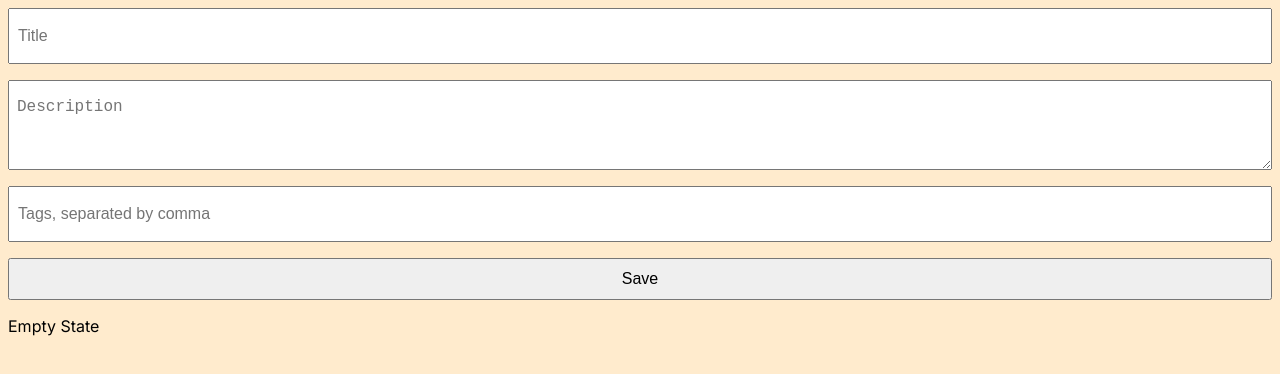
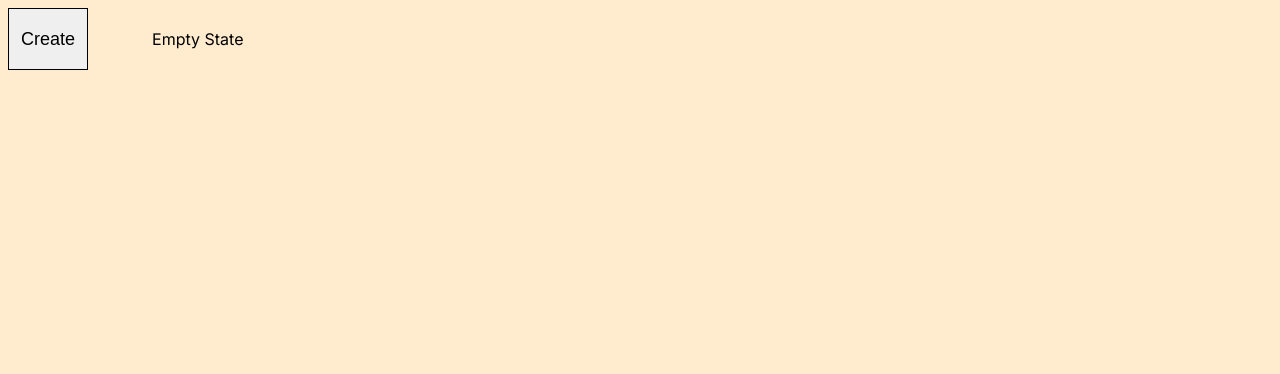
Before and after one commit to juanfrvera/dnd-next, a Next.js app: page / in a window 1280 px wide. Shown: the top 374 px of the page. Built offline with nearby package versions, Linux system fonts and the light colour scheme.

Commit message:
feat: list-item and edit feat: added sass

```diff
--- a/next.config.js
+++ b/next.config.js
@@ -1,4 +1,10 @@
+const path = require('path')
+
 /** @type {import('next').NextConfig} */
-const nextConfig = {}
+const nextConfig = {
+    sassOptions: {
+        includePaths: [path.join(__dirname, 'styles')],
+    }
+}
 
 module.exports = nextConfig
--- a/src/app/globals.css
+++ /dev/null
@@ -1,36 +0,0 @@
-body {
-  background-color: blanchedalmond;
-}
-
-.input {
-  line-height: 36px;
-  font-size: 16px;
-  padding: 8px;
-}
-
-.item-creator {
-  display: flex;
-  flex-direction: column;
-  gap: 16px;
-}
-
-.item {
-  display: flex;
-  flex-direction: column;
-  gap: 16px;
-}
-
-.button {
-  cursor: pointer;
-  line-height: 36px;
-  font-size: 16px;
-}
-
-.list {
-  display: flex;
-  gap: 64px;
-}
-
-.clickable-text {
-  cursor: pointer;
-}
--- a/src/app/home/item/list-item.tsx
+++ b/src/app/home/item/list-item.tsx
@@ -1,28 +1,40 @@
 'use client';
 import { useState } from 'react';
+import Item from './item';
 
-export default function Item(props: { item: iItem; onChange: (item: iItem) => unknown }) {
+export default function ListItem(props: { item: iItem; onChange: (item: iItem) => unknown }) {
     const [expanded, setExpanded] = useState<boolean>(false);
     const [editing, setEditing] = useState<boolean>(false);
 
     function titleClicked() {
         setExpanded(e => !e);
     }
+    function editClicked() {
+        setEditing(true);
+    }
+    function editOkClicked() {
+        setEditing(false);
+    }
 
     let body;
+
     if (expanded) {
-        body = <div className='list-item__body'>
-            <div className='list-item__description'>
+        if (!editing) {
+            body = <><div className='list-item__description'>
                 {props.item.description}
-            </div>
-            <button className='button'>Edit</button>
-        </div>;
+            </div><button onClick={editClicked} className='button list-item__edit'>Edit</button></>
+        } else {
+            body = <>
+                <Item {...props}></Item>
+                <button onClick={editOkClicked} className='button list-item__save'>Ok</button>
+            </>
+        }
     }
 
     return (
         <div className='list-item'>
-            <div onClick={titleClicked} className='list-item__title clickable-text'>{props.item.title}</div>
-            {body}
+            <div onClick={titleClicked} className='list-item__header clickable-text'>{props.item.title}</div>
+            <div className='list-item__body'>{body}</div>
         </div>
     )
 }
--- a/src/app/layout.tsx
+++ b/src/app/layout.tsx
@@ -1,6 +1,6 @@
 import type { Metadata } from 'next'
 import { Inter } from 'next/font/google'
-import './globals.css'
+import '../../styles/globals.scss'
 
 const inter = Inter({ subsets: ['latin'] })
 
--- a/src/app/page.tsx
+++ b/src/app/page.tsx
@@ -5,7 +5,7 @@ import { ItemService } from "./service/item.service";
 import ListItem from "./home/item/list-item";
 
 export default function Home() {
-  const [createdItem, setCreatedItem] = useState<iItem>(getNewCreatedItem());
+  const [createdItem, setCreatedItem] = useState<iItem | null>(null);
   const [items, setItems] = useState<Array<iItem>>();
 
   useEffect(() => {
@@ -20,13 +20,19 @@ export default function Home() {
     return { id: crypto.randomUUID(), title: '', description: '' };
   }
 
+  function createClicked() {
+    setCreatedItem(getNewCreatedItem());
+  }
+
   async function saveClicked() {
-    const storedItem = await ItemService.create(createdItem);
+    if (createdItem!.title || createdItem!.description) {
+      const storedItem = await ItemService.create(createdItem!);
       setItems(array => {
         if (array) return [storedItem, ...array];
         return [storedItem];
       });
-    setCreatedItem(getNewCreatedItem());
+    }
+    setCreatedItem(null);
   }
 
   function listItemChanged(item: iItem) {
@@ -42,10 +48,15 @@ export default function Home() {
 
   return (
     <main className='home'>
+      <div className="home__body">
+        {createdItem &&
           <div className="item-creator">
             <Item item={createdItem} onChange={createdItemChanged}></Item>
-        <button onClick={saveClicked} className="item-creator__save-button button">Save</button>
+            <button onClick={saveClicked} className="item-creator__save-button button">Ok</button>
           </div>
+        }
+
+        {!createdItem && <button onClick={createClicked} className="button list-item home__create-button">Create</button>}
 
         {/* list */}
         {renderedItems && renderedItems.length > 0 && <ul className="list">{renderedItems}</ul>}
@@ -55,6 +66,7 @@ export default function Home() {
 
         {/* Empty State */}
         {renderedItems && !renderedItems.length && <p>Empty State</p>}
+      </div>
     </main>
   )
 }
--- /dev/null
+++ b/styles/globals.scss
@@ -0,0 +1,86 @@
+body {
+    background-color: blanchedalmond;
+}
+
+.input {
+    line-height: 36px;
+    font-size: 16px;
+    padding: 8px;
+}
+
+.item-creator {
+    display: flex;
+    flex-direction: column;
+    gap: 16px;
+}
+
+.item {
+    display: flex;
+    flex-direction: column;
+    gap: 16px;
+}
+
+.button {
+    cursor: pointer;
+    line-height: 36px;
+    font-size: 16px;
+    padding-left: 8px;
+    padding-right: 8px;
+
+    &:hover {
+        font-weight: bold;
+    }
+}
+
+.home {
+    &__body {
+        display: flex;
+        gap: 64px;
+        align-items: center;
+    }
+
+    &__create-button {
+        display: inline-flex;
+        align-items: center;
+        justify-content: center;
+        text-align: center;
+        max-height: 64px;
+    }
+}
+
+
+.list {
+    list-style: none;
+    padding: 0;
+    display: inline-flex;
+    gap: 64px;
+    align-items: center;
+}
+
+.clickable-text {
+    cursor: pointer;
+}
+
+.list-item {
+    border: 1px solid;
+    padding: 12px;
+    font-size: 18px;
+
+    &__header {
+        line-height: 32px;
+
+        &:hover {
+            font-weight: bold;
+        }
+    }
+
+    &__body {
+        display: flex;
+        flex-direction: column;
+        gap: 8px;
+    }
+
+    &__edit {
+        max-width: 64px;
+    }
+}
```
Also changed, not shown: package.json (+5 -4 lines), 1 other file (tests, documents, lock files or other folders). Lines whose indentation alone changed are shown as unchanged.
